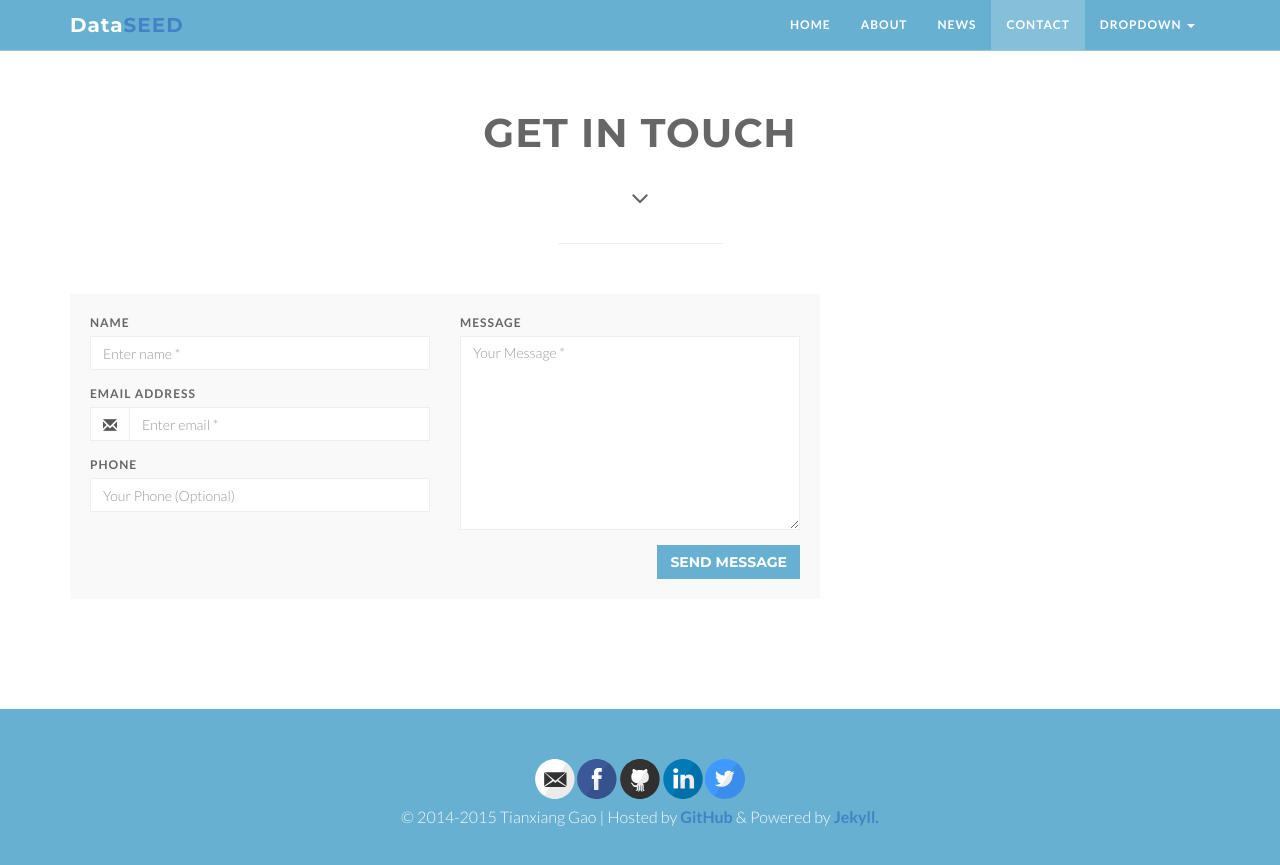
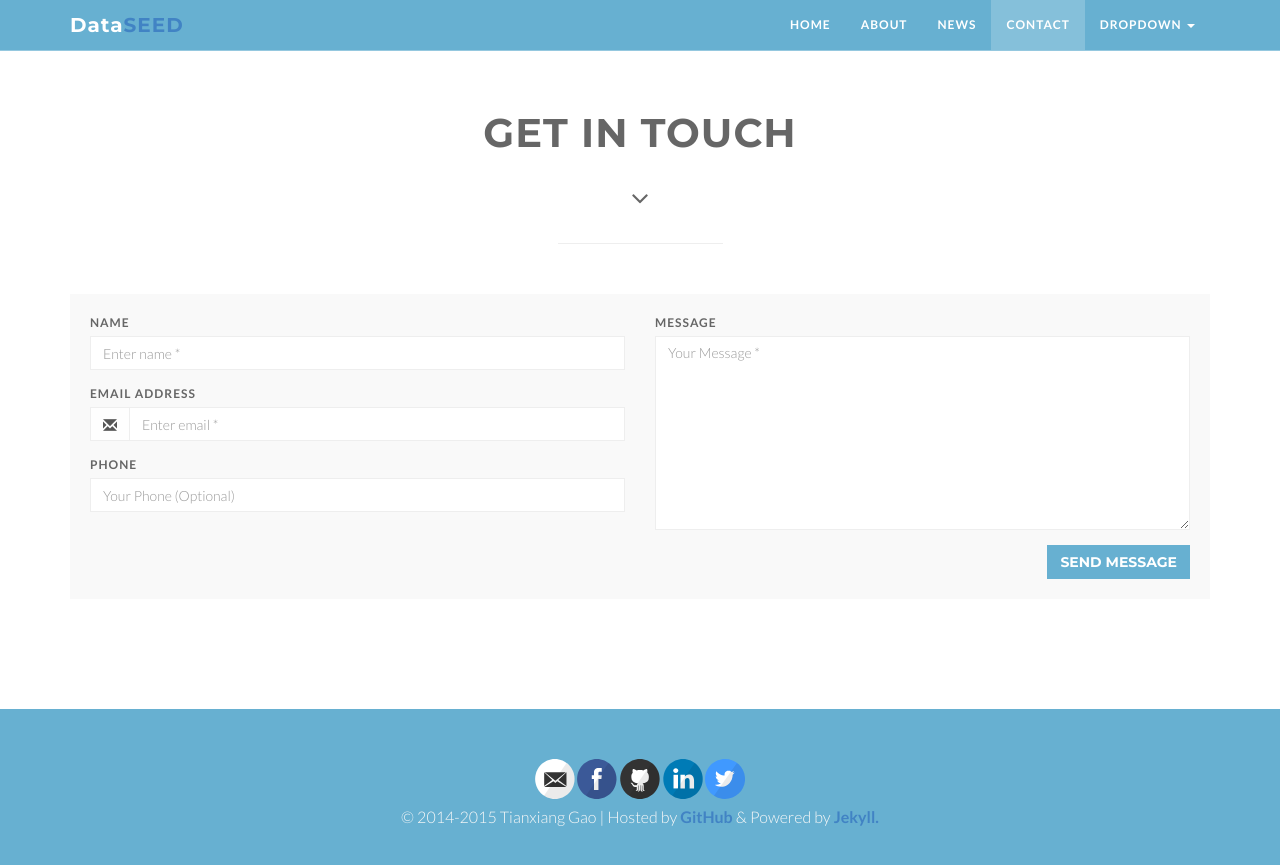
Before and after one commit to gaotx/gaotx.github.io, a Jekyll site: the page built from index.html, in a window 1280 px wide and 900 px high, scrolled down 4225 px. Shown: the top 865 px of the window. Built offline with Jekyll 4.4.1, drawn with Linux system fonts in a browser that asks for light colours.

Commit message:
Fixed contact width bug

```diff
--- a/css/main.css
+++ b/css/main.css
@@ -426,3 +426,8 @@
 .svg-icon.twitter {
   background-image: url('../img/icons/icon-twitter.svg');
 }
+
+/* contact */
+.contact-width {
+    width: 100%;
+}
--- a/index.html
+++ b/index.html
@@ -233,7 +233,7 @@
 				</div>
 			</div>
 		    <div class="row">
-		        <div class="col-lg-8">
+		        <div class="col-lg-8 contact-width">
 		            <div class="boxed-grey">
 		                <form method="POST" id="contact-form" action="//formspree.io/gaotx88@gmail.com" name="sentMessage" id="contactForm">
 		                <div class="row">
```
